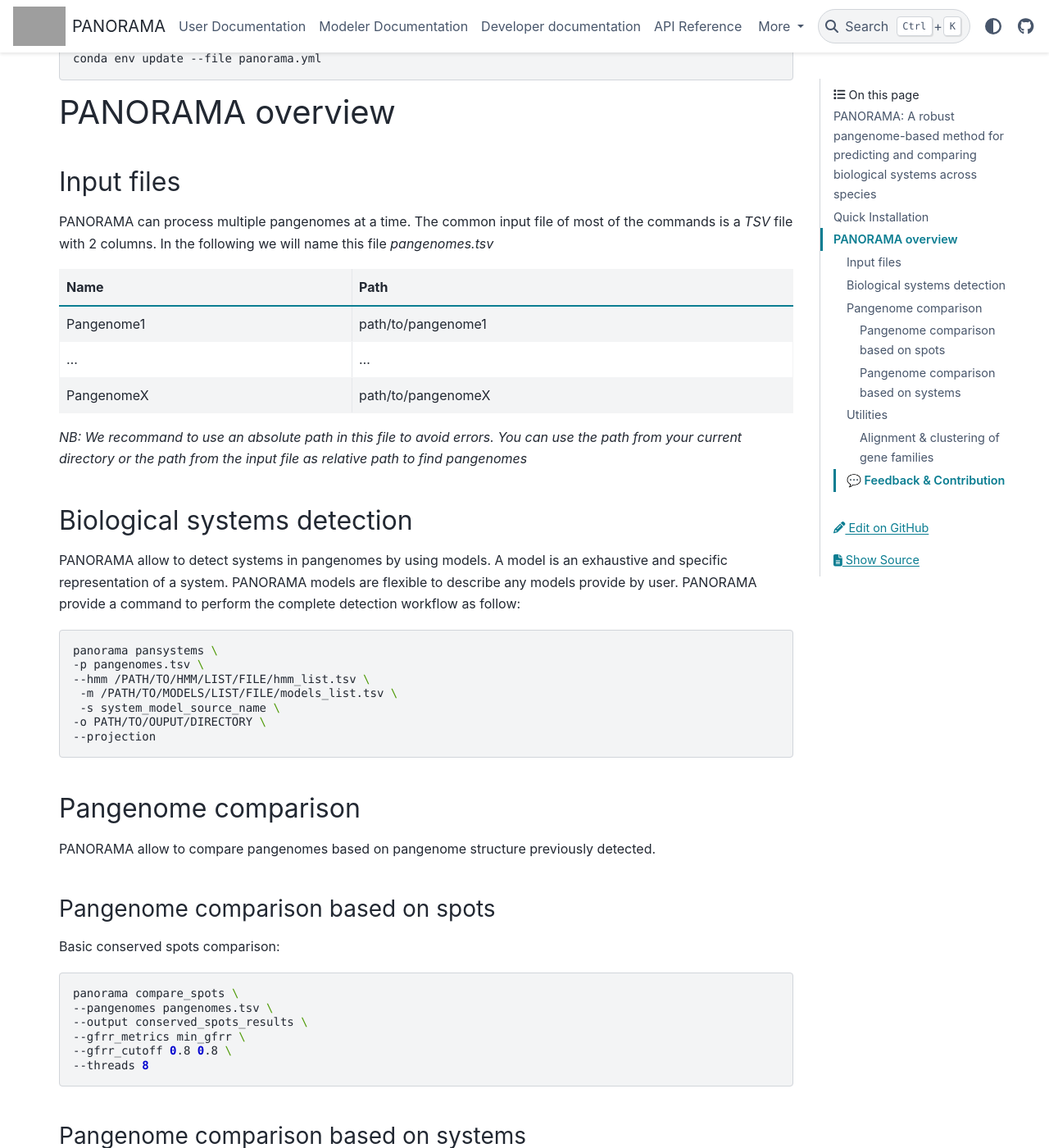
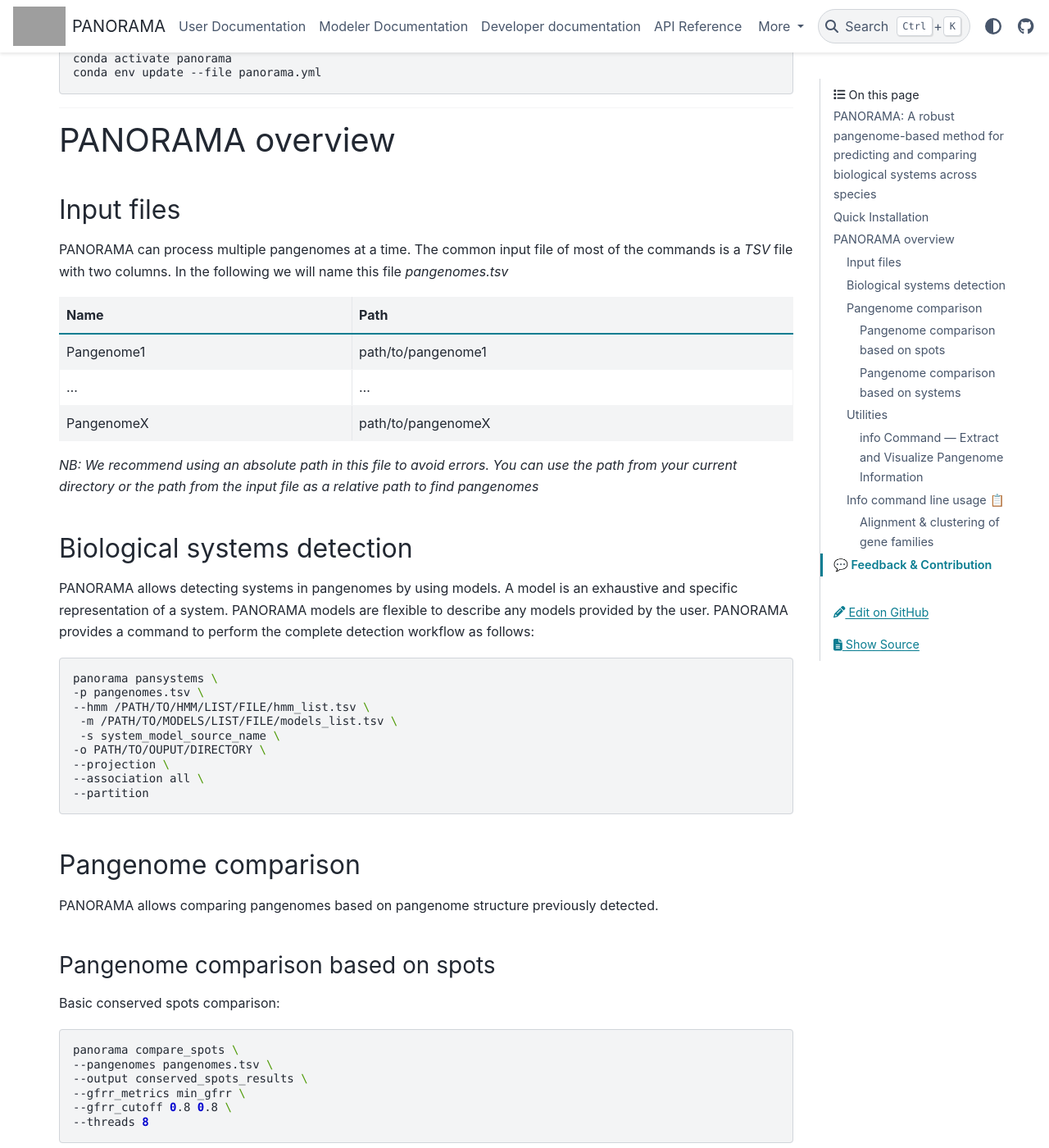
Before and after one commit to labgem/PANORAMA, a Sphinx documentation site: the page built from docs/index.md, in a window 1280 px wide and 1400 px high, scrolled down 668 px. Shown: the whole window at 82% size. Built offline with Sphinx 7.4.7 and the PyData theme 0.15.4, drawn with Linux system fonts in a browser that asks for light colours; the version number could not be read and is left out; some of the changed text lies outside the part shown; grey boxes are pictures that could not be loaded.

Commit message:
Update README commands and fix grammar error and typo.

````diff
--- a/README.md
+++ b/README.md
@@ -33,12 +35,14 @@ conda env update --file panorama.yml
 
 [//]: # (You can find more information on the installation [here]&#40;link_read_the_doc&#41;)
 
+---
+
 # PANORAMA overview
 
 ## Input files
 
 PANORAMA can process multiple pangenomes at a time.
-The common input file of most of the commands is a *TSV* file with 2 columns.
+The common input file of most of the commands is a *TSV* file with two columns.
 In the following we will name this file *pangenomes.tsv*
 
 | Name       | Path               |
@@ -47,15 +51,15 @@ In the following we will name this file *pangenomes.tsv*
 | ...        | ...                |
 | PangenomeX | path/to/pangenomeX |
 
-*NB: We recommand to use an absolute path in this file to avoid errors.
-You can use the path from your current directory or the path from the input file as relative path to find pangenomes*
+*NB: We recommend using an absolute path in this file to avoid errors.
+You can use the path from your current directory or the path from the input file as a relative path to find pangenomes*
 
 ## Biological systems detection
 
-PANORAMA allow to detect systems in pangenomes by using models.
+PANORAMA allows detecting systems in pangenomes by using models.
 A model is an exhaustive and specific representation of a system.
-PANORAMA models are flexible to describe any models provide by user.
-PANORAMA provide a command to perform the complete detection workflow as follow:
+PANORAMA models are flexible to describe any models provided by the user.
+PANORAMA provides a command to perform the complete detection workflow as follows:
 
 ```shell
 panorama pansystems \
@@ -64,12 +68,14 @@ panorama pansystems \
  -m /PATH/TO/MODELS/LIST/FILE/models_list.tsv \
  -s system_model_source_name \
 -o PATH/TO/OUPUT/DIRECTORY \
---projection
+--projection \
+--association all \
+--partition
 ```
 
 ## Pangenome comparison
 
-PANORAMA allow to compare pangenomes based on pangenome structure previously detected.
+PANORAMA allows comparing pangenomes based on pangenome structure previously detected.
 
 ### Pangenome comparison based on spots
 
@@ -100,10 +106,21 @@ panorama compare_systems \
 
 ## Utilities
 
+### info Command — Extract and Visualize Pangenome Information
+
+The info subcommand extracts summary information from PPanGGOLiN **.h5 pangenome files** and generates interactive HTML
+reports. These reports support quick content comparison of each pangenome.
+
+## Info command line usage ️️📋
+
+```shell
+panorama info -i <pangenome_list.tsv> -o <output_directory> [--status] [--content]
+```
+
 ### Alignment & clustering of gene families
 
 To perform the comparison of pangenomes, gene families are aligned and cluster.
-PANORAMA provide commands to perform the alignment and clustering of gene families before the comparison of pangenomes.
+PANORAMA provides commands to perform the alignment and clustering of gene families before the comparison of pangenomes.
 
 Comprehensive all-against-all alignment:
 
@@ -131,7 +148,9 @@ panorama cluster \
 --threads 8
 ```
 
-## 💬 Feedback & Contribution
+---
+
+# 💬 Feedback & Contribution
 
 **Give us feedback**
 PANORAMA is still in early development.
@@ -139,4 +158,4 @@ PANORAMA is still in early development.
 Have suggestions, ideas, or bug reports?
 👉 [Open an issue on GitHub](https://github.com/labgem/PANORAMA/issues)
 
-We cannot correct bugs if we do not know about them, and will try to help you the best we can.
+**We cannot correct bugs if we do not know about them and will try to help you the best we can.**
--- a/docs/index.md
+++ b/docs/index.md
@@ -6,6 +6,8 @@
 ```{include} ../README.md
 :relative-images:
 ```
+
+---
 
 ```{toctree}
 :caption: 'User Guide:'
````
Also changed, not shown: other parts of README.md (+3 -1 lines), 1 other file.
